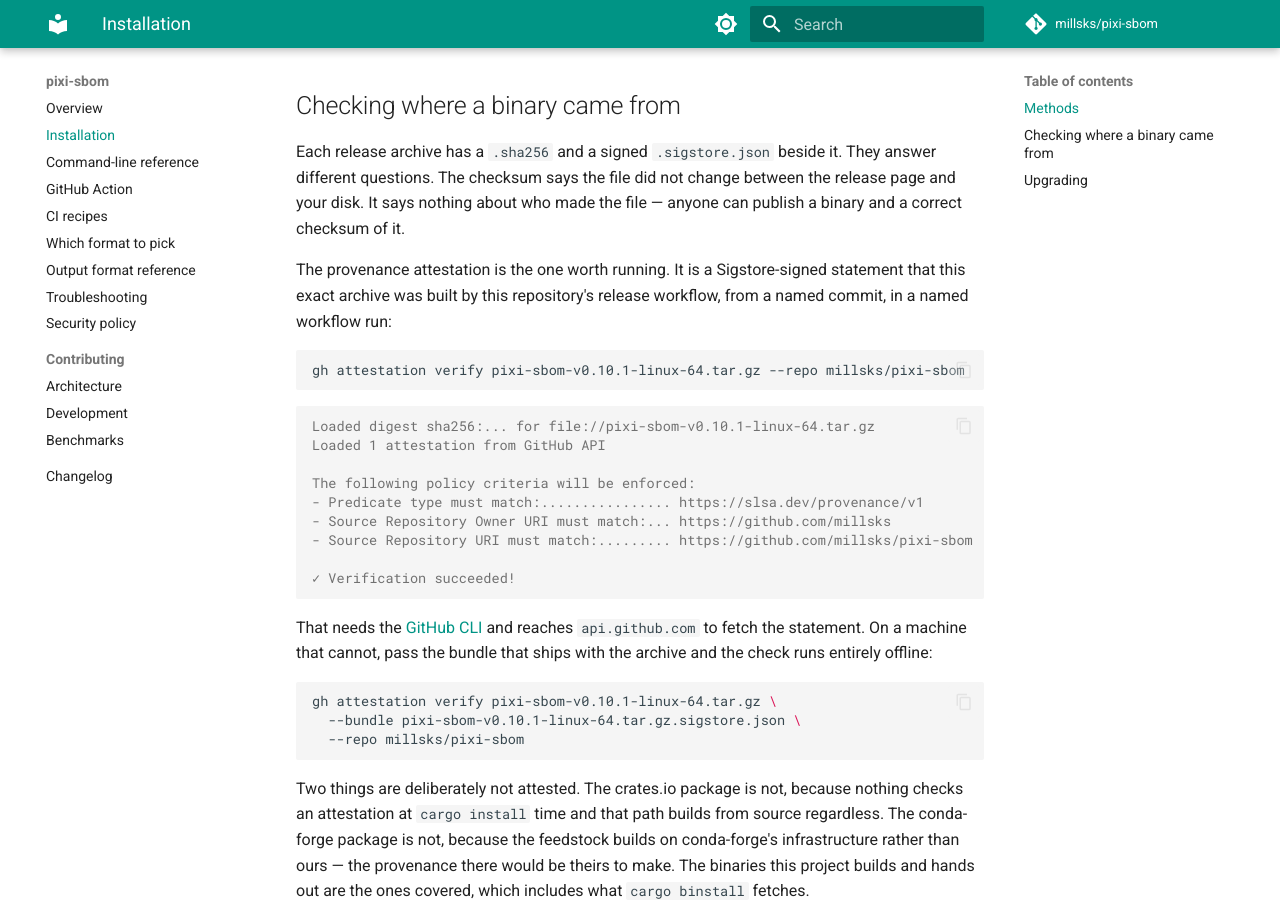
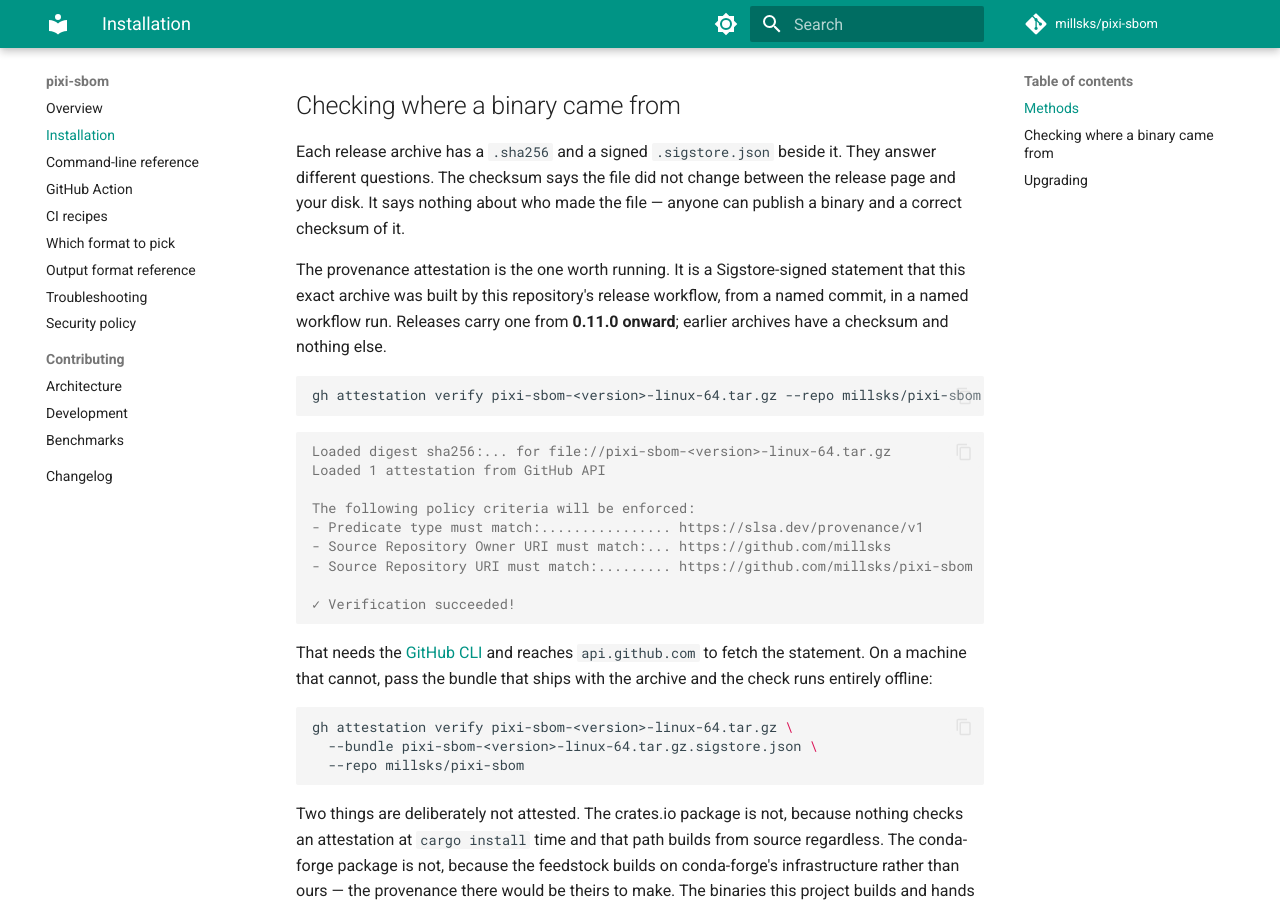
Before and after one commit to aesir-oss/pixi-sbom, an MkDocs documentation site: the page built from docs/installation.md, in a window 1280 px wide and 900 px high, scrolled down 809 px. Built offline with MkDocs 1.6.1 and Material for MkDocs 9.7.7, drawn with Linux system fonts in a browser that asks for light colours; comment, search, counter and statistics services are not loaded; the version menu is left out.

Commit message:
docs: a verify command that works, and stop shipping a perf dump (#222) (#223)
The attestation docs told people to run the verify command against v0.10.1, which predates
attestation and has no bundle at all — zero sigstore assets. The one command we give for
checking provenance returned a 404 on the release we suggested trying it on. The version is
a <version> placeholder now so it cannot go stale again next release, and both pages say
provenance starts at 0.11.0.

head.json was committed by accident in #191 and shipped in the published crate. It is a
scripts/perf.py dump from one laptop run — Darwin-arm64 timings and RSS figures — that
nothing reads; perf.yml writes its own under $RUNNER_TEMP. Removed, and head.json/base.json
are in .gitignore so the next local `pixi run perf` does not leave another.

benchmarks.md said every perf comparison starts from v0.10.0. perf.yml picks its base with
`git describe` when none is given, so it starts from whatever the newest release tag is. The
point of the sentence held; the version in it did not, and would have been wrong again in a
week.

The --version-details example in cli.md was three things wrong at once: version 0.9.0, a
feature line reading "socks-proxy: no, win-system-proxy: no" where this build prints
"socks-proxy, win-system-proxy: n/a", and a Linux cache path under an "aarch64 macos"
header. Replaced with real output from a real run.

publish-crate.yml said it is called by the release workflow; since #218 that is
release-artifacts.yml.


Claude-Session: https://claude.ai/code/session_01WCSL7mYk3kx1zpjZipKBnE

Co-authored-by: Claude Opus 5 (1M context) <noreply@anthropic.com>

````diff
--- a/docs/installation.md
+++ b/docs/installation.md
@@ -29,14 +29,15 @@ checksum says the file did not change between the release page and your disk. It
 file — anyone can publish a binary and a correct checksum of it.
 
 The provenance attestation is the one worth running. It is a Sigstore-signed statement that this exact archive was
-built by this repository's release workflow, from a named commit, in a named workflow run:
+built by this repository's release workflow, from a named commit, in a named workflow run. Releases carry one from
+**0.11.0 onward**; earlier archives have a checksum and nothing else.
 
 ```sh
-gh attestation verify pixi-sbom-v0.10.1-linux-64.tar.gz --repo millsks/pixi-sbom
+gh attestation verify pixi-sbom-<version>-linux-64.tar.gz --repo millsks/pixi-sbom
 ```
 
 ```console
-Loaded digest sha256:... for file://pixi-sbom-v0.10.1-linux-64.tar.gz
+Loaded digest sha256:... for file://pixi-sbom-<version>-linux-64.tar.gz
 Loaded 1 attestation from GitHub API
 
 The following policy criteria will be enforced:
@@ -51,8 +52,8 @@ That needs the [GitHub CLI](https://cli.github.com) and reaches `api.github.com`
 machine that cannot, pass the bundle that ships with the archive and the check runs entirely offline:
 
 ```sh
-gh attestation verify pixi-sbom-v0.10.1-linux-64.tar.gz \
-  --bundle pixi-sbom-v0.10.1-linux-64.tar.gz.sigstore.json \
+gh attestation verify pixi-sbom-<version>-linux-64.tar.gz \
+  --bundle pixi-sbom-<version>-linux-64.tar.gz.sigstore.json \
   --repo millsks/pixi-sbom
 ```
 
````
Also changed, not shown: README.md (+5 -5 lines), docs/benchmarks.md (+3 -3 lines), docs/cli.md (+3 -3 lines), head.json (deleted, +0 -42 lines), 2 other files.
